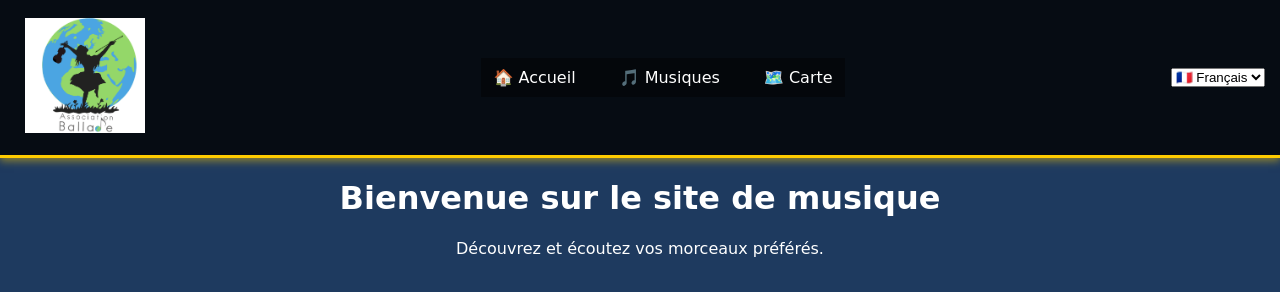
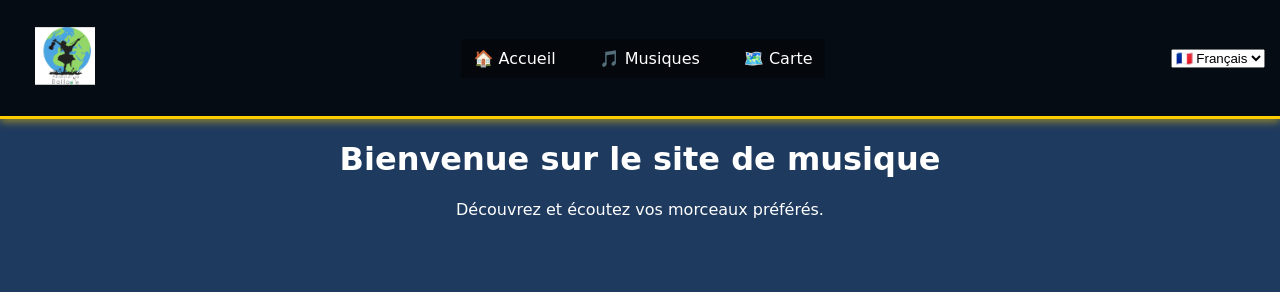
Before and after one commit to Arthurondo/ballade_pwa, a plain HTML site: page index.html in a window 1280 px wide. Drawn offline with Linux system fonts and the light colour scheme.

Commit message:
Update style.css

```diff
--- a/style.css
+++ b/style.css
@@ -20,11 +20,35 @@ body {
   padding: 0;
 }
 
-/* Logo réduit */
-.logo-container img {
-  max-width: 120px; /* Logo beaucoup plus petit */
-  height: auto;
-  margin: 10px;
+/* Ciblage spécifique du logo - approche multiple pour s'assurer que ça fonctionne */
+img[src*="logo"],
+#logo,
+header img,
+.logo img,
+img[alt*="Association"],
+img[alt*="Ballade"],
+body > img:first-of-type,
+body > div:first-child img {
+    max-width: 100px !important; /* Force la taille maximale */
+    width: 100px !important;     /* Force la largeur directe */
+    height: auto !important;     /* Maintient le ratio */
+    transform: scale(0.6) !important; /* Réduction supplémentaire si nécessaire */
+}
+
+/* Nouvelle couleur de fond */
+body, html {
+    background-color: #1e3a5f !important; /* Bleu marine */
+    background: #1e3a5f !important;
+}
+
+/* Si le logo est en background-image sur un div */
+[class*="logo"],
+div[id*="logo"],
+.header-logo,
+#header-logo {
+    background-size: 100px auto !important;
+    width: 100px !important;
+    height: 100px !important;
 }
 
 /* Navigation */
```
